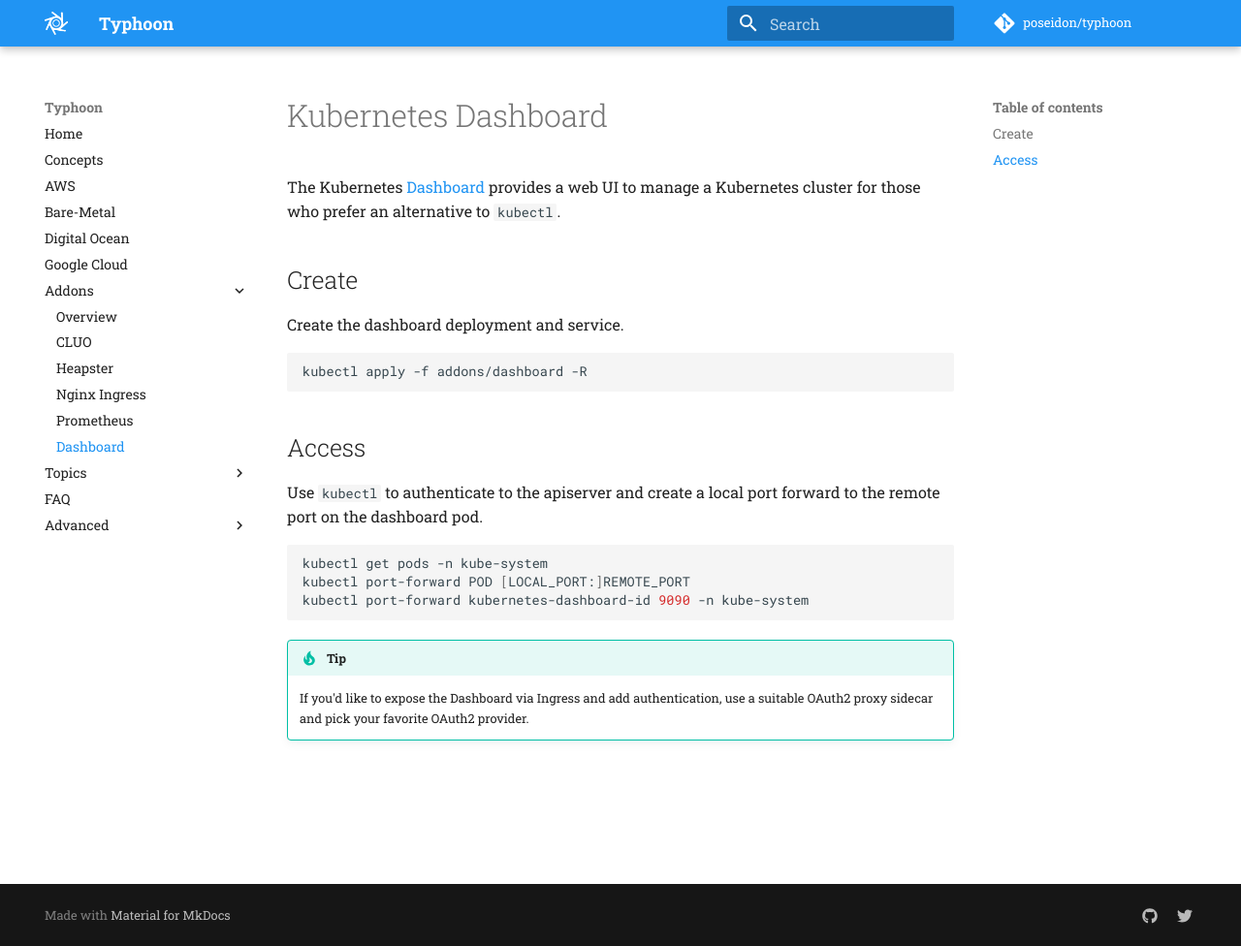
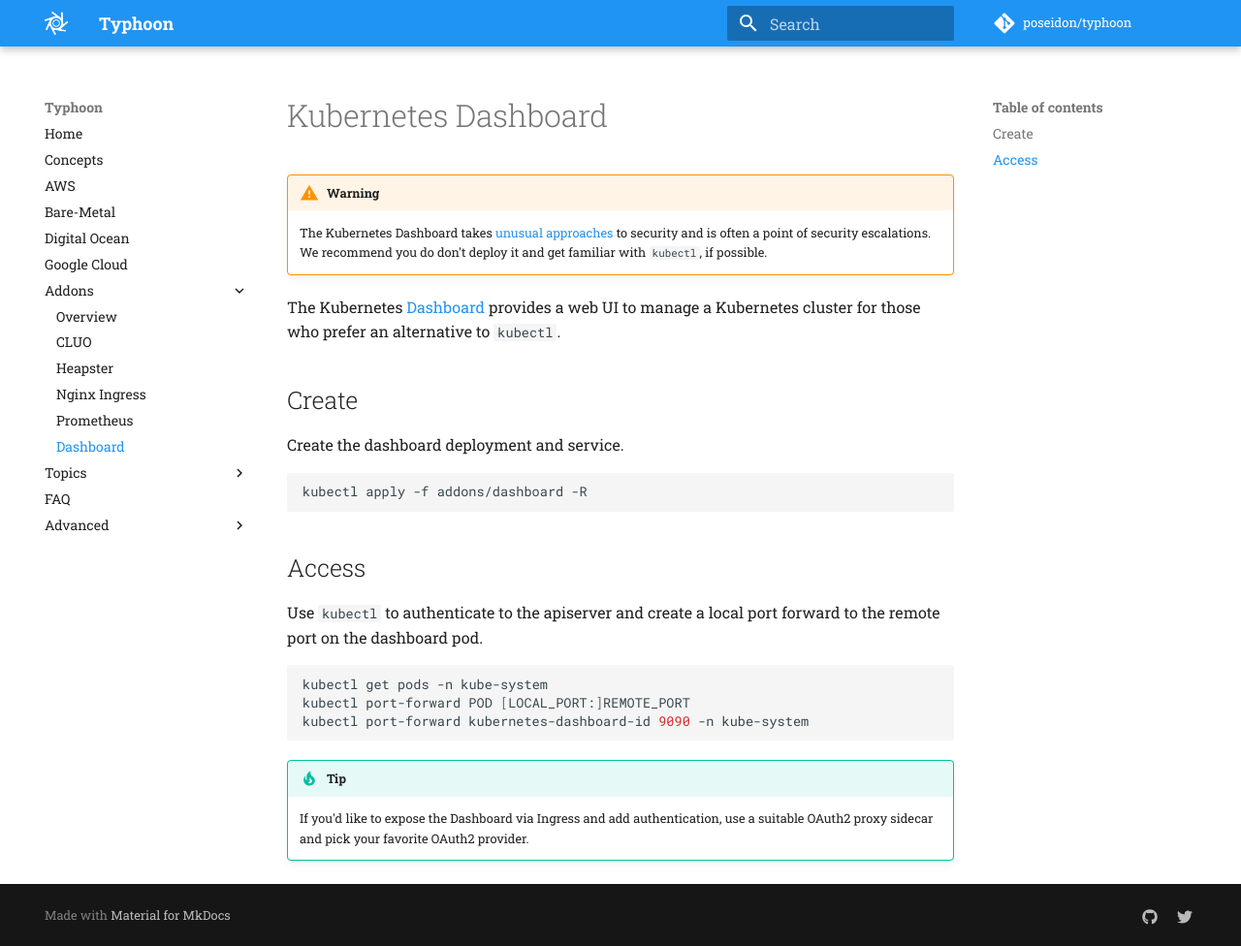
Before and after one commit to poseidon/typhoon, an MkDocs documentation site: the page built from docs/addons/dashboard.md, in a window 1280 px wide and 976 px high. Shown: the whole window at 97% size. Built offline with MkDocs 1.6.1 and Material for MkDocs 9.7.7, drawn with Linux system fonts in a browser that asks for light colours; comment, search, counter and statistics services are not loaded; old or Windows-style settings are respelled for this version of MkDocs.

Commit message:
Add Kubernetes Dashboard warning and improve changelog

```diff
--- a/docs/addons/dashboard.md
+++ b/docs/addons/dashboard.md
@@ -1,4 +1,7 @@
 # Kubernetes Dashboard
+
+!!! warning
+    The Kubernetes Dashboard takes [unusual approaches](https://github.com/kubernetes/dashboard/wiki/Access-control#authorization-header) to security and is often a point of security escalations. We recommend you do don't deploy it and get familiar with `kubectl`, if possible.
 
 The Kubernetes [Dashboard](https://github.com/kubernetes/dashboard) provides a web UI to manage a Kubernetes cluster for those who prefer an alternative to `kubectl`.
 
```
Also changed, not shown: CHANGES.md (+11 -2 lines).
